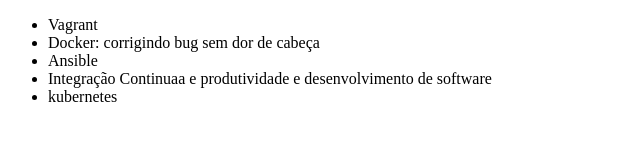
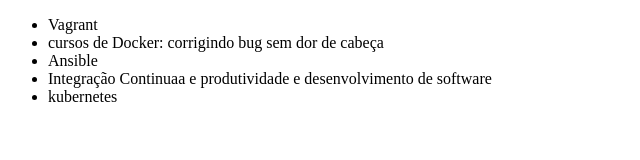
Before and after one commit to adeliovdlk/cursogit, a plain HTML site: page index.html in a window 1280 px wide. Shown: the full height of the page, 0-640 px from the left. Drawn offline with Linux system fonts and the light colour scheme.

Commit message:
corrigindo nome curso docker denovo

```diff
--- a/index.html
+++ b/index.html
@@ -7,7 +7,7 @@
 <body>
     <ul>
         <li>Vagrant</li>
-        <li>Docker: corrigindo bug sem dor de cabeça</li>
+        <li>cursos  de Docker: corrigindo bug sem dor de cabeça</li>
         <li>Ansible</li>
         <li>Integração Continuaa e  produtividade e desenvolvimento de software</li>
         <li>kubernetes</li>
```
